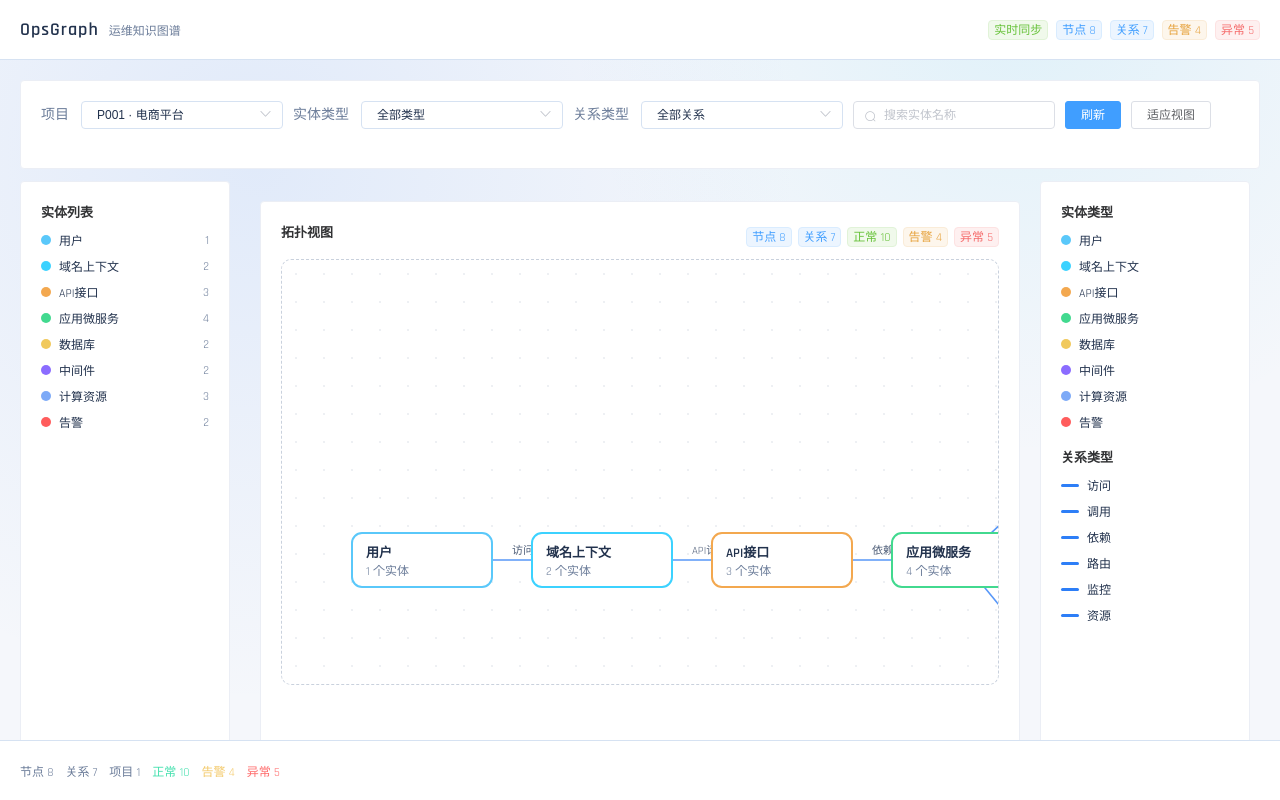
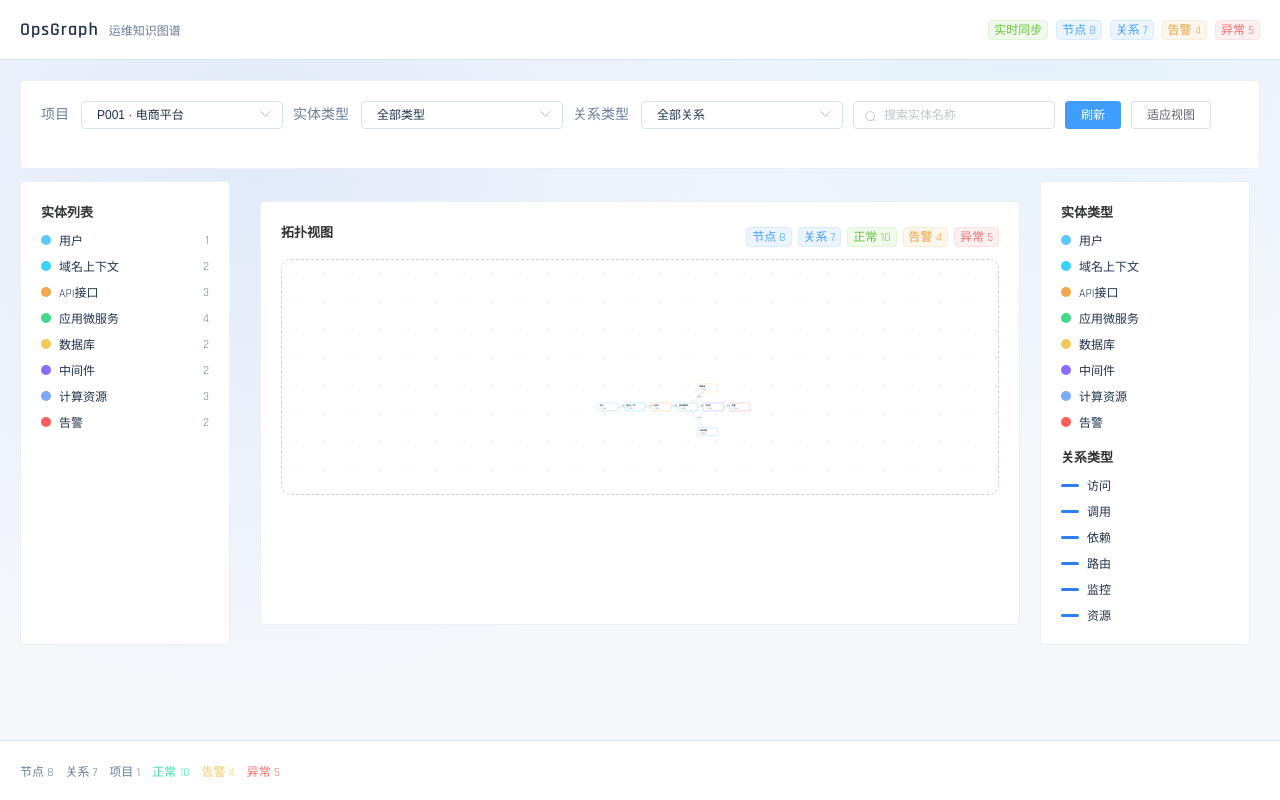
Before and after one commit to jkhkjlkll/d3-demo-vue2, a Vue app: page / in a window 1280 px wide. Built offline with nearby package versions, Linux system fonts and the light colour scheme.

Commit message:
feat: 修改画布限制

```diff
--- a/src/App.vue
+++ b/src/App.vue
@@ -236,9 +236,26 @@ export default {
 
       const svg = d3.select(svgEl)
       svg.selectAll('*').remove()
-      svg.attr('width', width).attr('height', height).attr('viewBox', `0 0 ${width} ${height}`)
+      const worldWidth = Math.max(width, 2400)
+      const worldHeight = Math.max(height, 1600)
+      const worldX = -(worldWidth - width) / 2
+      const worldY = -(worldHeight - height) / 2
+
+      svg
+        .attr('width', width)
+        .attr('height', height)
+        .attr('viewBox', `${worldX} ${worldY} ${worldWidth} ${worldHeight}`)
+        .attr('preserveAspectRatio', 'xMidYMid meet')
 
       const root = svg.append('g').attr('class', 'graph-root')
+      const zoom = d3
+        .zoom()
+        .scaleExtent([0.2, 4])
+        .on('zoom', (event) => {
+          root.attr('transform', event.transform)
+        })
+
+      svg.call(zoom)
 
       const nodes = this.graphData.nodes.map((node, index) => ({
         ...node,
@@ -433,7 +450,7 @@ body {
 }
 
 .content {
-  height: calc(100vh - 200px);
+  min-height: 0;
 }
 
 .aside {
@@ -513,7 +530,8 @@ body {
 
 .graph-wrap {
   flex: 1;
-  min-height: 420px;
+  min-height: 0;
+  height: 100%;
   border-radius: 10px;
   border: 1px dashed rgba(120, 140, 170, 0.4);
   background: radial-gradient(rgba(35, 64, 108, 0.08) 1px, transparent 1px);
```
Also changed, not shown: 1 other file (tests, documents, lock files or other folders).
